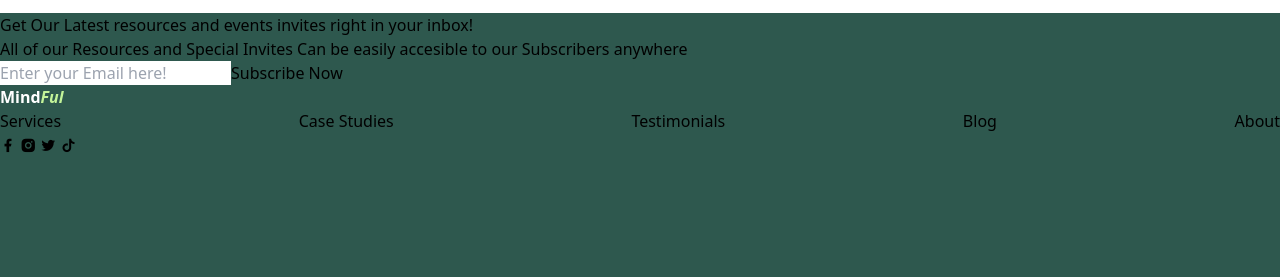
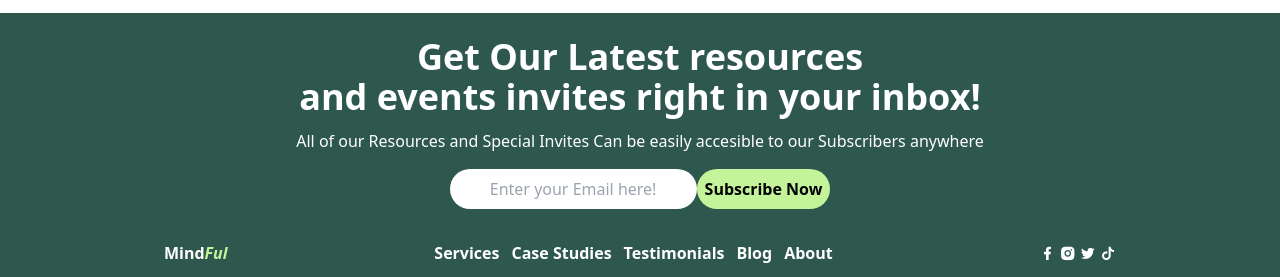
Before and after one commit to Tiisu/Mindfull, a website: page index.html in a window 1280 px wide. Shown: the part 2905-3182 px from the top of the page. Before the commit the page ends 3062 px from the top, so only its background shows below. Drawn offline with nearby package versions, Linux system fonts and the light colour scheme.

Commit message:
Finished working on the footer Section

```diff
--- a/index.html
+++ b/index.html
@@ -362,31 +362,33 @@
 
          <!-- Footer Section -->
           <div class="bg-primaryColor">
-            <div>
-              <h1>Get Our Latest resources and events invites right in your inbox!</h1>
-              <p>All of our Resources and Special Invites Can be easily accesible to our Subscribers anywhere</p>
-              <input type="text" placeholder="Enter your Email here!"><button>Subscribe Now</button>
+              <div class="mx-auto container p-3">
+                <div class="grid items-center p-3 place-items-center">
+                  <h1 class="text-white text-4xl font-bold text-center ">Get Our Latest resources <br> and events invites right in your inbox!</h1>
+                  <p class="text-white text-center pt-3">All of our Resources and Special Invites Can be easily accesible to our Subscribers anywhere</p>
+                  <div class="flex  items-center pt-4">
+                    <input class="rounded-full text-center p-2" type="text" placeholder="Enter your Email here!"><button class="p-2 bg-secondaryColor rounded-full text-black font-bold">Subscribe Now</button>
                   </div>
-            <div>
-                <div>
+                </div>
+                <div class="flex justify-between align-middle items-center pt-5">
+                    <div class="">
                       <h1 class="font-bold text-white">Mind<span class="text-secondaryColor italic">Ful</span></h1>
                     </div>
-                <div class="flex justify-between align-middle">
+                    <div class="flex justify-between align-middle gap-3 text-white font-semibold">
                       <a href="#" class="hover:text-secondaryColor"> Services</a>
                       <a href="#" class="hover:text-secondaryColor" > Case Studies</a>
                       <a href="#" class="hover:text-secondaryColor"> Testimonials</a>
                       <a href="#" class="hover:text-secondaryColor"> Blog</a>
                       <a href="#" class="hover:text-secondaryColor"> About</a>
                     </div>
-                <div>
+                    <div class="text-white">
                       <a href="#"><span><i class="ri-facebook-fill"></i></span></a>
                       <a href="#"><span><i class="ri-instagram-fill"></i></span></a>
                       <a href="#"><span><i class="ri-twitter-fill"></i></span></a>
                       <a href="#"><span><i class="ri-tiktok-fill"></i></span></a>
 
                     </div>
-
-
+              </div>
             </div>
 
           </div>
```
Also changed, not shown: src/output.css. Lines whose indentation alone changed are shown as unchanged.
